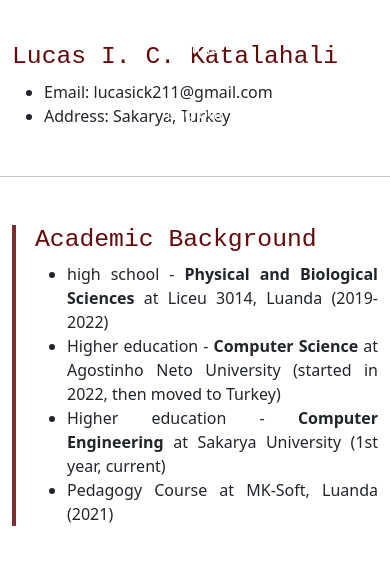
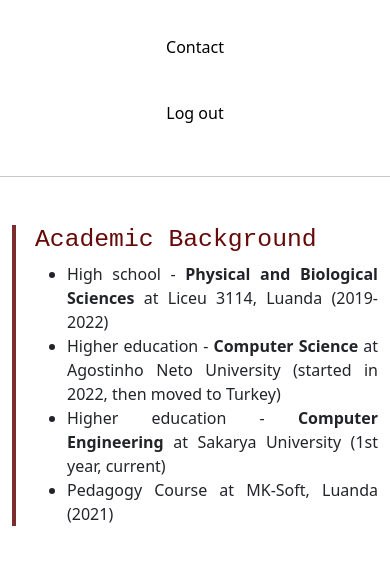
Before and after one commit to Lucaskatalahali/Mywebsite, a PHP site: page /Education.html in a window 390 px wide, after a click that opens the changed part. Shown: the part 380-954 px from the top of the page. Run offline with PHP 8.4, Linux system fonts and the light colour scheme.

Commit message:
Final: Fix navbar appearance on mobile devices: visible background when expanded and adjusted z-index to prevent overlap

```diff
--- a/Education.html
+++ b/Education.html
@@ -59,7 +59,7 @@
     <div class="highlight-paragraph">
       <h2 class="h2title">Academic Background</h2>
       <ul>
-        <li>high school - <strong>Physical and Biological Sciences</strong> at Liceu 3014, Luanda (2019-2022)</li>
+        <li>High school - <strong>Physical and Biological Sciences</strong> at Liceu 3114, Luanda (2019-2022)</li>
         <li>Higher education - <strong>Computer Science</strong> at Agostinho Neto University (started in 2022, then moved to Turkey)</li>
         <li>Higher education - <strong>Computer Engineering</strong> at Sakarya University (1st year, current)</li>
         <li>Pedagogy Course at MK-Soft, Luanda (2021)</li>
--- a/css/style.css
+++ b/css/style.css
@@ -69,6 +69,17 @@
   border-radius: 5px;
   background-color: #571a1ac4;
   color: white;
+}
+
+@media (max-width: 991.98px) {
+  .navbar-collapse {
+  background-color: white;
+  border-radius: 8px;
+  z-index: 9999;
+}
+ .navbar-collapse .nav-link {
+    color: black; /* ou qualquer cor escura */
+  }
 }
 
 img.custom-img {
```
Also changed, not shown: images/education.jpg (deleted), images/uan.jpg (deleted).
